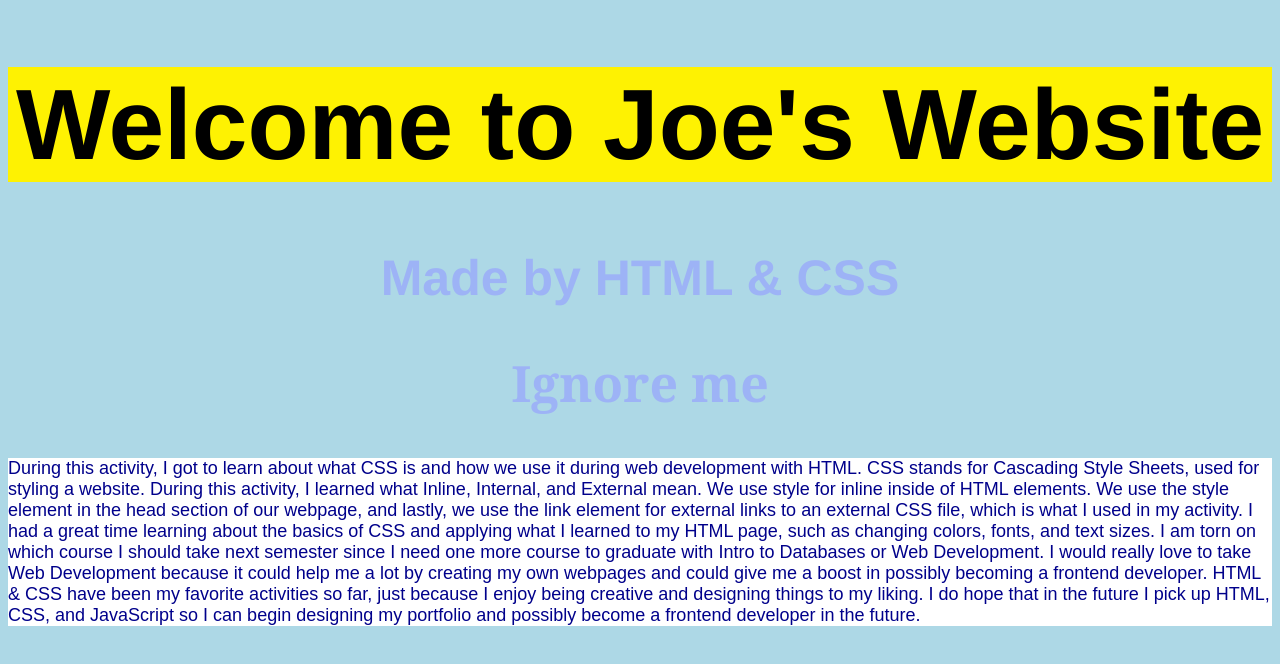
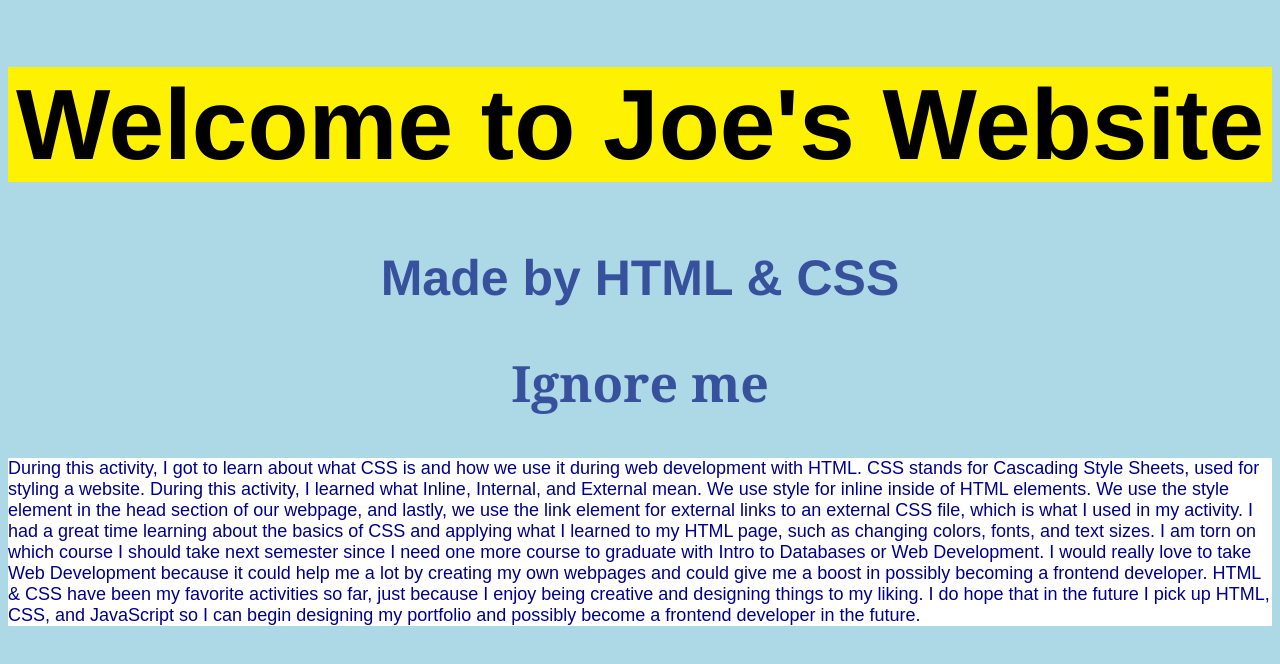
Before and after one commit to Jmirza2/jmirza2.github.io, a plain HTML site: page web110/assignment5b.html in a window 1280 px wide. Drawn offline with Linux system fonts and the light colour scheme.

Commit message:
Updated Changes

```diff
--- a/web110/style.css
+++ b/web110/style.css
@@ -3,13 +3,13 @@ body{
 }
 
      h1 {
-        color: rgb(157, 179, 246);
+        color: rgb(55, 81, 157);
         font-size: 50px;
         font-family: 'Franklin Gothic Medium';
         text-align: center;
       }
       h2 {
-        color: rgb(157, 179, 246);
+        color: rgb(55, 81, 157);
         font-size: 50px;
         font-family: Georgia, Times;
         text-align: center;
```
